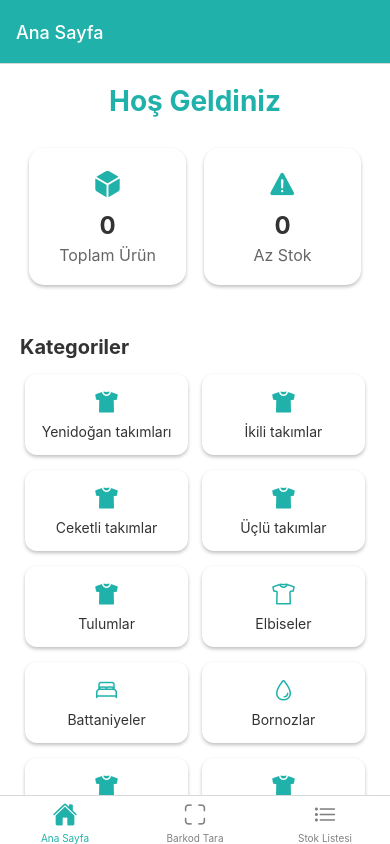
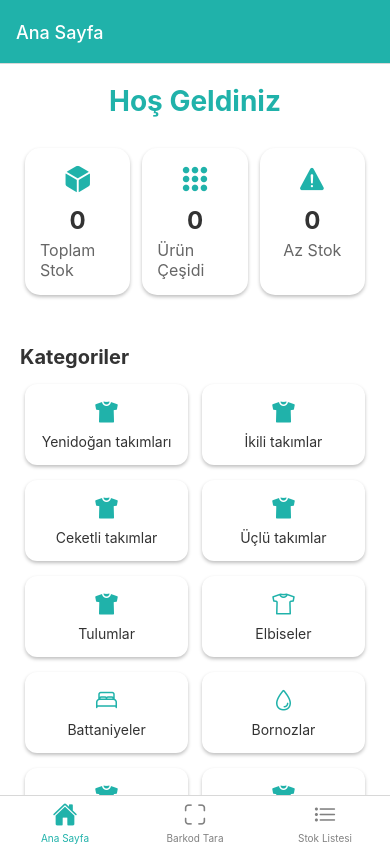
Before and after one commit to ahmetcengiz07/stockAndScan, a React Native app: screen /Home in a window 390 px wide. Built offline with nearby package versions, Linux system fonts and the light colour scheme.

Commit message:
🔨  main [FIXED] homepage stock quantitiy view

```diff
--- a/src/screens/HomeScreen.js
+++ b/src/screens/HomeScreen.js
@@ -6,7 +6,8 @@ import { Ionicons } from '@expo/vector-icons';
 const HomeScreen = ({ navigation }) => {
   const { products } = useSelector(state => state.stock);
 
-  const totalProducts = products.length;
+  const totalProducts = products.reduce((sum, product) => sum + product.quantity, 0);
+  const totalVariants = products.length;
   const lowStockProducts = products.filter(p => p.quantity < 5).length;
 
   const categories = [
@@ -39,7 +40,13 @@ const HomeScreen = ({ navigation }) => {
           <View style={styles.statCard}>
             <Ionicons name="cube" size={30} color="#20B2AA" />
             <Text style={styles.statNumber}>{totalProducts}</Text>
-            <Text style={styles.statLabel}>Toplam Ürün</Text>
+            <Text style={styles.statLabel}>Toplam Stok</Text>
+          </View>
+
+          <View style={styles.statCard}>
+            <Ionicons name="apps" size={30} color="#20B2AA" />
+            <Text style={styles.statNumber}>{totalVariants}</Text>
+            <Text style={styles.statLabel}>Ürün Çeşidi</Text>
           </View>
 
           <View style={styles.statCard}>
@@ -113,15 +120,16 @@ const styles = StyleSheet.create({
   },
   statsContainer: {
     flexDirection: 'row',
-    justifyContent: 'space-around',
+    justifyContent: 'space-between',
     marginBottom: 30,
+    paddingHorizontal: 5,
   },
   statCard: {
     backgroundColor: '#fff',
-    padding: 20,
+    padding: 15,
     borderRadius: 15,
     alignItems: 'center',
-    width: '45%',
+    width: '31%',
     shadowColor: '#000',
     shadowOffset: {
       width: 0,
```
